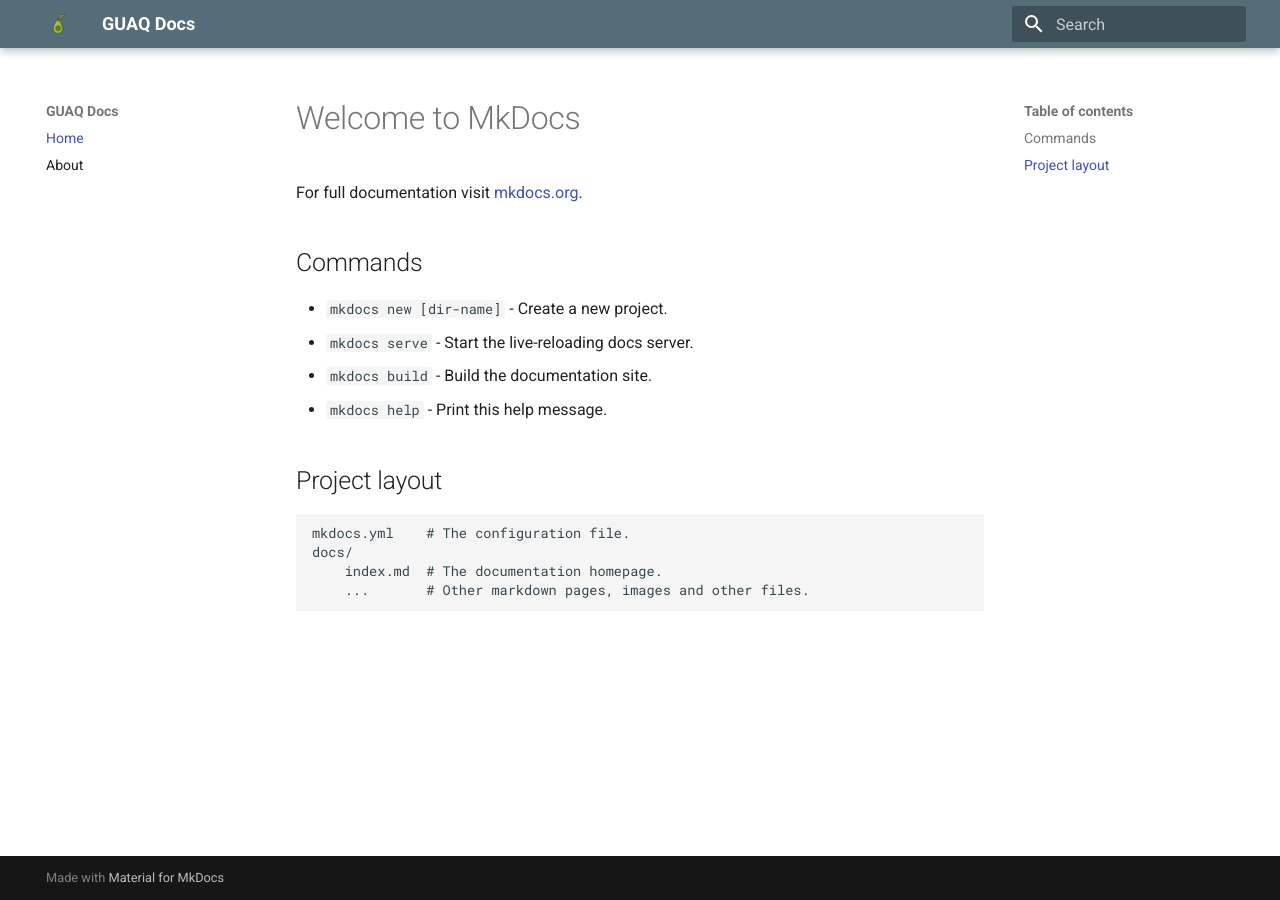
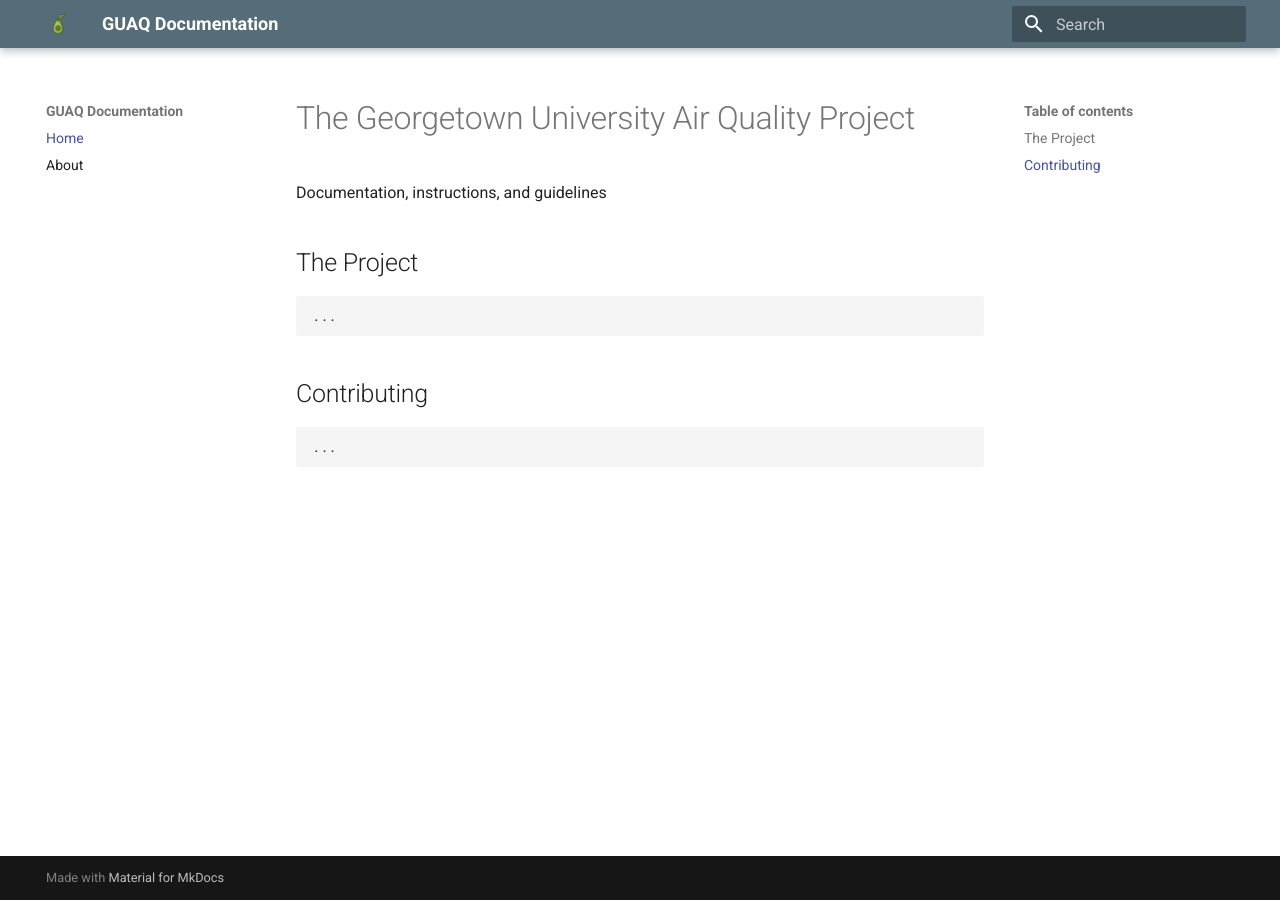
Before and after one commit to GUAQteam/docs, an MkDocs documentation site: the page built from docs/index.md, in a window 1280 px wide. Built offline with MkDocs 1.6.1 and Material for MkDocs 9.7.7, drawn with Linux system fonts in a browser that asks for light colours.

Commit message:
removed default content, needs population

````diff
--- a/docs/index.md
+++ b/docs/index.md
@@ -1,17 +1,15 @@
-# Welcome to MkDocs
+# The Georgetown University Air Quality Project
 
-For full documentation visit [mkdocs.org](https://mkdocs.org).
+Documentation, instructions, and guidelines
 
-## Commands
+## The Project
 
-* `mkdocs new [dir-name]` - Create a new project.
-* `mkdocs serve` - Start the live-reloading docs server.
-* `mkdocs build` - Build the documentation site.
-* `mkdocs help` - Print this help message.
+```
+...
+```
 
-## Project layout
+## Contributing
 
-    mkdocs.yml    # The configuration file.
-    docs/
-        index.md  # The documentation homepage.
-        ...       # Other markdown pages, images and other files.
+```
+...
+```
--- a/mkdocs.yml
+++ b/mkdocs.yml
@@ -1,4 +1,4 @@
-site_name: GUAQ Docs
+site_name: GUAQ Documentation
 nav:
   - Home: index.md
   - About: about.md
@@ -6,6 +6,6 @@
   name: 'material'
   palette:
     primary: 'Blue Grey'
-    accent: 'Light Green'
+    accent: 'Green'
   logo: 'images/logo.png'
   favicon: 'images/favicon.ico'
````
